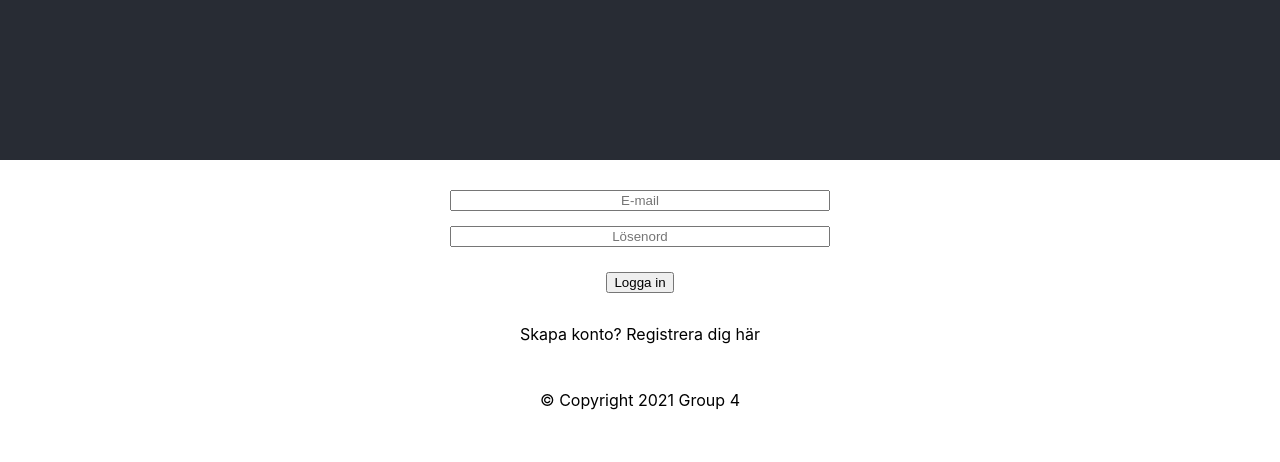
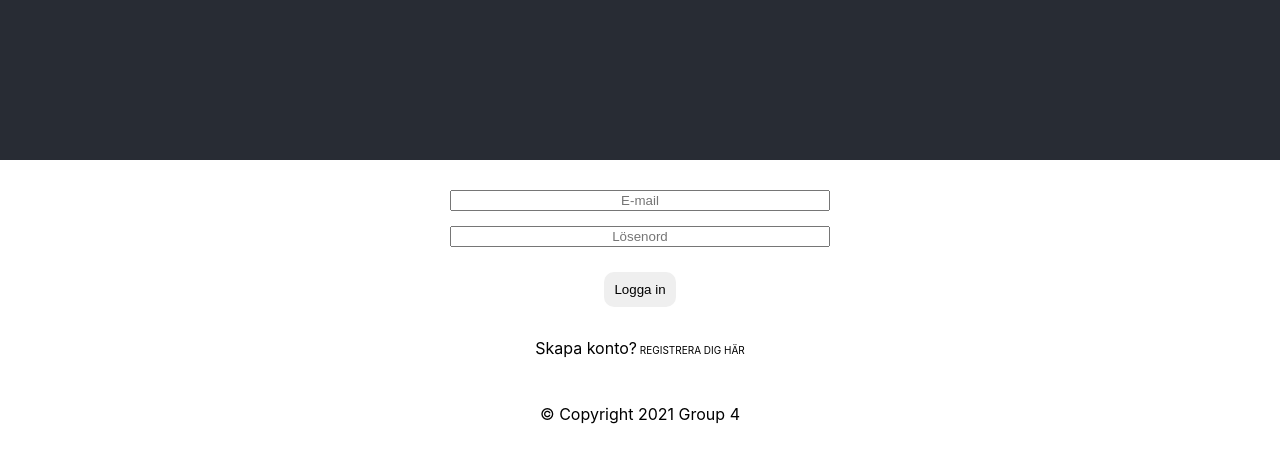
Before and after one commit to postila/clearbnb-grupp4, a React (Create React App) app: page / in a window 1280 px wide. Shown: the top 462 px of the page. Built offline with nearby package versions, Linux system fonts and the light colour scheme.

Commit message:
Conditional Rendering
for Login-/RegisterForm

Co-Authored-By: nicolebradleey <72066187+nicolebradleey@users.noreply.github.com>

```diff
--- a/src/components/Login.js
+++ b/src/components/Login.js
@@ -1,13 +1,15 @@
 import React from 'react';
 import Radium from 'radium'
 
-const Login = () => {
+const Login = (props) => {
   return (
     <form style={styles.form}>
       <input style={styles.input} type="text" placeholder="E-mail" required></input>
       <input style={styles.input} type="password" placeholder="Lösenord" required></input>
       <button style={styles.button}>Logga in</button>
-      <p>Skapa konto? <span>Registrera dig här</span></p>
+      <p>Skapa konto?
+        <span style={styles.register} onClick={ props.displayRegisterForm }> Registrera dig här</span>
+      </p>
     </form>
   );
 }
@@ -27,7 +29,18 @@ form: {
     maxWidth: '100px',
     margin: '0 auto',
     marginTop: '10px',
-    cursor: 'pointer'
+    cursor: 'pointer',
+    border: 'none',
+    padding: '10px',
+    borderRadius: '10px'
+  },
+  register: {
+    cursor: 'pointer',
+    fontSize: '10px',
+    textTransform: 'uppercase',
+    ':hover': {
+      opacity: '50%'
+    }
   }
 }
 
--- a/src/components/Register.js
+++ b/src/components/Register.js
@@ -0,0 +1,37 @@
+import React from 'react';
+
+const Register = () => {
+  return (
+    <form style={styles.form}>
+      <input style={styles.input} type="text" placeholder="Namn" required></input>
+      <input style={styles.input} type="text" placeholder="E-mail" required></input>
+      <input style={styles.input} type="password" placeholder="Lösenord" required></input>
+      <input style={styles.input} type="password" placeholder="Bekräfta lösenord" required></input>
+      <button style={styles.button}>Skapa konto</button>
+    </form>
+  );
+}
+
+const styles = {
+  form: {
+    display: 'grid',
+    gridGap: '15px',
+    maxWidth: '400px',
+    margin: '20px auto',
+    padding: '10px'
+  },
+  input: {
+    textAlign: 'center'
+  },
+  button: {
+    maxWidth: '100px',
+    margin: '0 auto',
+    marginTop: '10px',
+    cursor: 'pointer',
+    border: 'none',
+    padding: '10px',
+    borderRadius: '10px'
+  }
+}
+
+export default Register;
--- a/src/pages/Home.js
+++ b/src/pages/Home.js
@@ -1,10 +1,20 @@
-import React from 'react';
+import React, { useState } from 'react';
 import Login from '../components/Login'
+import Register from '../components/Register';
 
 const Home = () => {
+  const [register, setRegister] = useState(false)
+
+  const displayRegisterForm = () => {
+    setRegister(true)
+  }
+
   return (
     <div>
-      <Login />
+      <div className="login-register-form">
+        {!register && <Login displayRegisterForm={displayRegisterForm} />}
+        {register && <Register />}
+      </div>
     </div >
   );
 }
```
